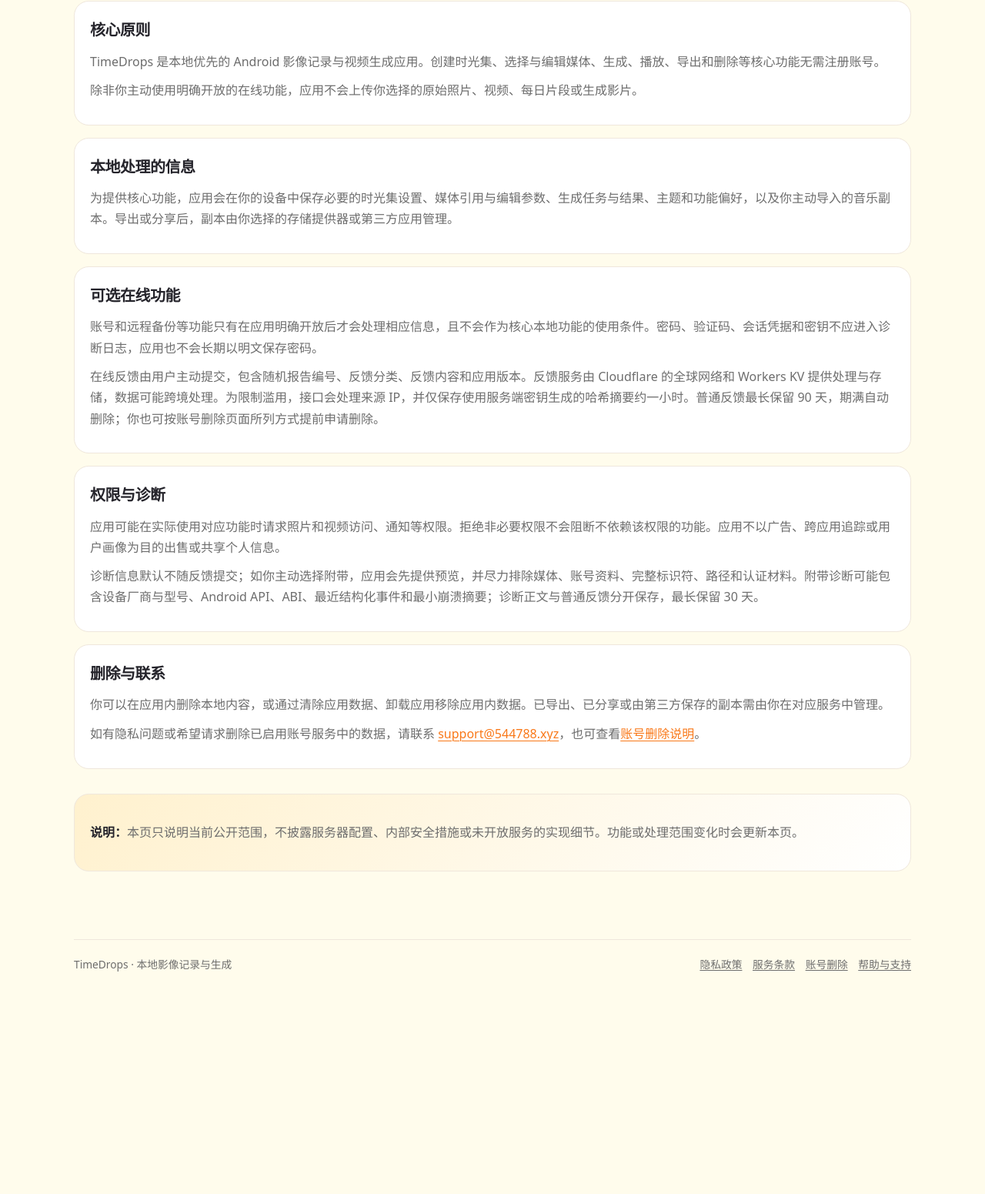
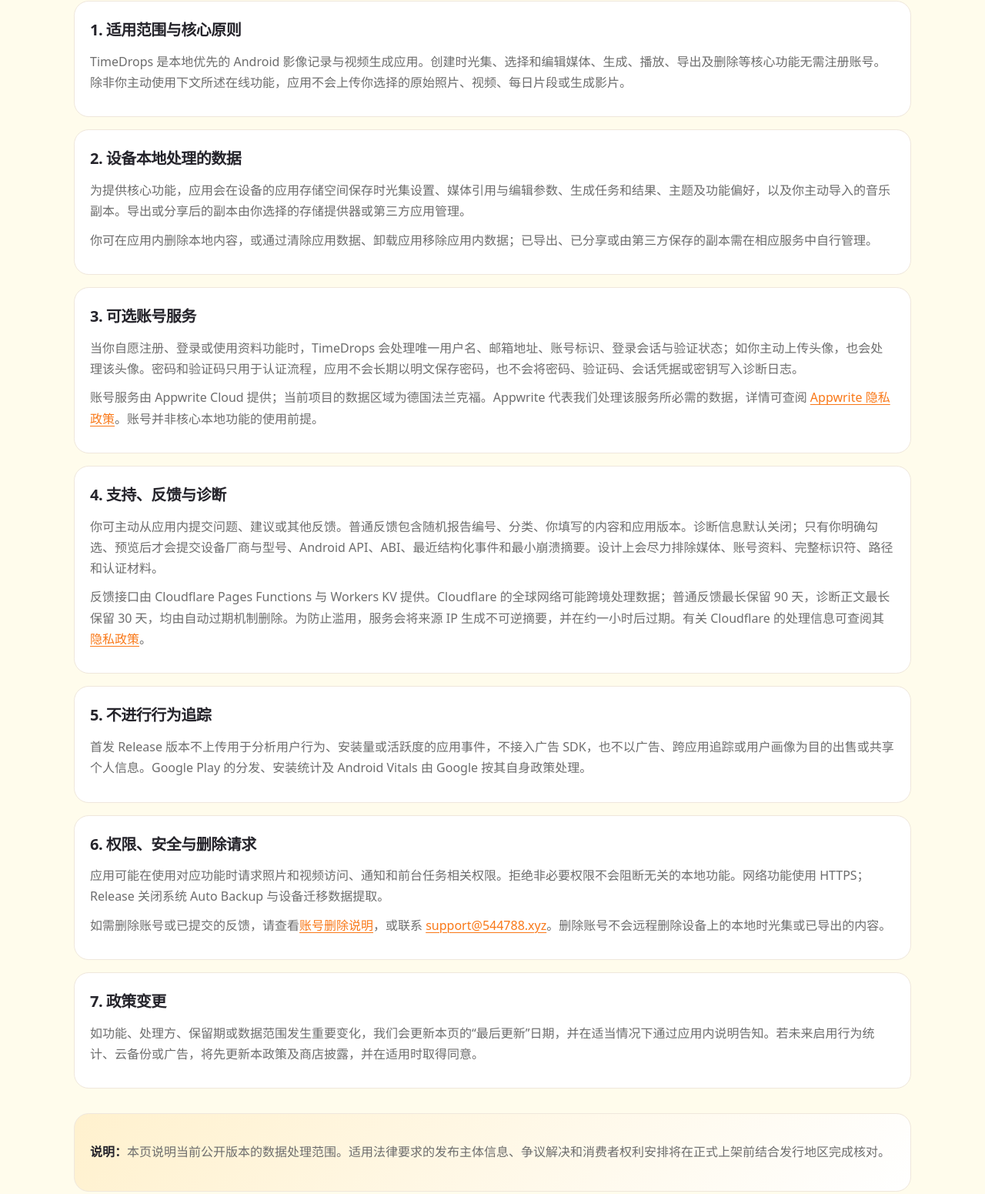
Before and after one commit to jodis/TimeDropsSite, a website: page privacy.html in a window 1280 px wide. Shown: the part 302-1853 px from the top of the page at 77% size. Before the commit the page ends 1606 px from the top, so only its background shows below. Drawn offline with Linux system fonts and the light colour scheme.

Commit message:
隐私政策与使用条款改写为编号条款，明确处理方、保留期与上架前核对说明

```diff
--- a/privacy.html
+++ b/privacy.html
@@ -3,11 +3,13 @@
 <body><div class="site-shell"><header class="site-header"><div class="topbar"><a class="brand" href="/"><span class="brand-mark" aria-hidden="true"></span>TimeDrops</a><nav class="site-nav" aria-label="站点导航"><a aria-current="page" href="/privacy.html">隐私</a><a href="/terms.html">条款</a><a href="/support.html">支持</a></nav></div></header>
 <main class="content"><section class="page-intro"><p class="eyebrow">Privacy</p><h1>隐私政策</h1><p class="meta">最后更新：2026 年 9 月 · 联系方式：<a href="mailto:support@544788.xyz">support@544788.xyz</a></p></section>
 <div class="legal-stack">
-<article class="legal-card"><h2>核心原则</h2><p>TimeDrops 是本地优先的 Android 影像记录与视频生成应用。创建时光集、选择与编辑媒体、生成、播放、导出和删除等核心功能无需注册账号。</p><p>除非你主动使用明确开放的在线功能，应用不会上传你选择的原始照片、视频、每日片段或生成影片。</p></article>
-<article class="legal-card"><h2>本地处理的信息</h2><p>为提供核心功能，应用会在你的设备中保存必要的时光集设置、媒体引用与编辑参数、生成任务与结果、主题和功能偏好，以及你主动导入的音乐副本。导出或分享后，副本由你选择的存储提供器或第三方应用管理。</p></article>
-<article class="legal-card"><h2>可选在线功能</h2><p>账号和远程备份等功能只有在应用明确开放后才会处理相应信息，且不会作为核心本地功能的使用条件。密码、验证码、会话凭据和密钥不应进入诊断日志，应用也不会长期以明文保存密码。</p><p>在线反馈由用户主动提交，包含随机报告编号、反馈分类、反馈内容和应用版本。反馈服务由 Cloudflare 的全球网络和 Workers KV 提供处理与存储，数据可能跨境处理。为限制滥用，接口会处理来源 IP，并仅保存使用服务端密钥生成的哈希摘要约一小时。普通反馈最长保留 90 天，期满自动删除；你也可按账号删除页面所列方式提前申请删除。</p></article>
-<article class="legal-card"><h2>权限与诊断</h2><p>应用可能在实际使用对应功能时请求照片和视频访问、通知等权限。拒绝非必要权限不会阻断不依赖该权限的功能。应用不以广告、跨应用追踪或用户画像为目的出售或共享个人信息。</p><p>诊断信息默认不随反馈提交；如你主动选择附带，应用会先提供预览，并尽力排除媒体、账号资料、完整标识符、路径和认证材料。附带诊断可能包含设备厂商与型号、Android API、ABI、最近结构化事件和最小崩溃摘要；诊断正文与普通反馈分开保存，最长保留 30 天。</p></article>
-<article class="legal-card"><h2>删除与联系</h2><p>你可以在应用内删除本地内容，或通过清除应用数据、卸载应用移除应用内数据。已导出、已分享或由第三方保存的副本需由你在对应服务中管理。</p><p>如有隐私问题或希望请求删除已启用账号服务中的数据，请联系 <a href="mailto:support@544788.xyz">support@544788.xyz</a>，也可查看<a href="/account-deletion.html">账号删除说明</a>。</p></article>
-<article class="notice"><p><strong>说明：</strong>本页只说明当前公开范围，不披露服务器配置、内部安全措施或未开放服务的实现细节。功能或处理范围变化时会更新本页。</p></article>
+<article class="legal-card"><h2>1. 适用范围与核心原则</h2><p>TimeDrops 是本地优先的 Android 影像记录与视频生成应用。创建时光集、选择和编辑媒体、生成、播放、导出及删除等核心功能无需注册账号。除非你主动使用下文所述在线功能，应用不会上传你选择的原始照片、视频、每日片段或生成影片。</p></article>
+<article class="legal-card"><h2>2. 设备本地处理的数据</h2><p>为提供核心功能，应用会在设备的应用存储空间保存时光集设置、媒体引用与编辑参数、生成任务和结果、主题及功能偏好，以及你主动导入的音乐副本。导出或分享后的副本由你选择的存储提供器或第三方应用管理。</p><p>你可在应用内删除本地内容，或通过清除应用数据、卸载应用移除应用内数据；已导出、已分享或由第三方保存的副本需在相应服务中自行管理。</p></article>
+<article class="legal-card"><h2>3. 可选账号服务</h2><p>当你自愿注册、登录或使用资料功能时，TimeDrops 会处理唯一用户名、邮箱地址、账号标识、登录会话与验证状态；如你主动上传头像，也会处理该头像。密码和验证码只用于认证流程，应用不会长期以明文保存密码，也不会将密码、验证码、会话凭据或密钥写入诊断日志。</p><p>账号服务由 Appwrite Cloud 提供；当前项目的数据区域为德国法兰克福。Appwrite 代表我们处理该服务所必需的数据，详情可查阅 <a href="https://appwrite.io/privacy" rel="noopener">Appwrite 隐私政策</a>。账号并非核心本地功能的使用前提。</p></article>
+<article class="legal-card"><h2>4. 支持、反馈与诊断</h2><p>你可主动从应用内提交问题、建议或其他反馈。普通反馈包含随机报告编号、分类、你填写的内容和应用版本。诊断信息默认关闭；只有你明确勾选、预览后才会提交设备厂商与型号、Android API、ABI、最近结构化事件和最小崩溃摘要。设计上会尽力排除媒体、账号资料、完整标识符、路径和认证材料。</p><p>反馈接口由 Cloudflare Pages Functions 与 Workers KV 提供。Cloudflare 的全球网络可能跨境处理数据；普通反馈最长保留 90 天，诊断正文最长保留 30 天，均由自动过期机制删除。为防止滥用，服务会将来源 IP 生成不可逆摘要，并在约一小时后过期。有关 Cloudflare 的处理信息可查阅其<a href="https://www.cloudflare.com/privacypolicy/" rel="noopener">隐私政策</a>。</p></article>
+<article class="legal-card"><h2>5. 不进行行为追踪</h2><p>首发 Release 版本不上传用于分析用户行为、安装量或活跃度的应用事件，不接入广告 SDK，也不以广告、跨应用追踪或用户画像为目的出售或共享个人信息。Google Play 的分发、安装统计及 Android Vitals 由 Google 按其自身政策处理。</p></article>
+<article class="legal-card"><h2>6. 权限、安全与删除请求</h2><p>应用可能在使用对应功能时请求照片和视频访问、通知和前台任务相关权限。拒绝非必要权限不会阻断无关的本地功能。网络功能使用 HTTPS；Release 关闭系统 Auto Backup 与设备迁移数据提取。</p><p>如需删除账号或已提交的反馈，请查看<a href="/account-deletion.html">账号删除说明</a>，或联系 <a href="mailto:support@544788.xyz">support@544788.xyz</a>。删除账号不会远程删除设备上的本地时光集或已导出的内容。</p></article>
+<article class="legal-card"><h2>7. 政策变更</h2><p>如功能、处理方、保留期或数据范围发生重要变化，我们会更新本页的“最后更新”日期，并在适当情况下通过应用内说明告知。若未来启用行为统计、云备份或广告，将先更新本政策及商店披露，并在适用时取得同意。</p></article>
+<article class="notice"><p><strong>说明：</strong>本页说明当前公开版本的数据处理范围。适用法律要求的发布主体信息、争议解决和消费者权利安排将在正式上架前结合发行地区完成核对。</p></article>
 </div></main>
 <footer class="site-footer"><div class="footer-row"><span>TimeDrops · 本地影像记录与生成</span><nav class="footer-links" aria-label="页脚导航"><a href="/privacy.html">隐私政策</a><a href="/terms.html">服务条款</a><a href="/account-deletion.html">账号删除</a><a href="/support.html">帮助与支持</a></nav></div></footer></div></body></html>
```
Also changed, not shown: terms.html (+7 -7 lines).
